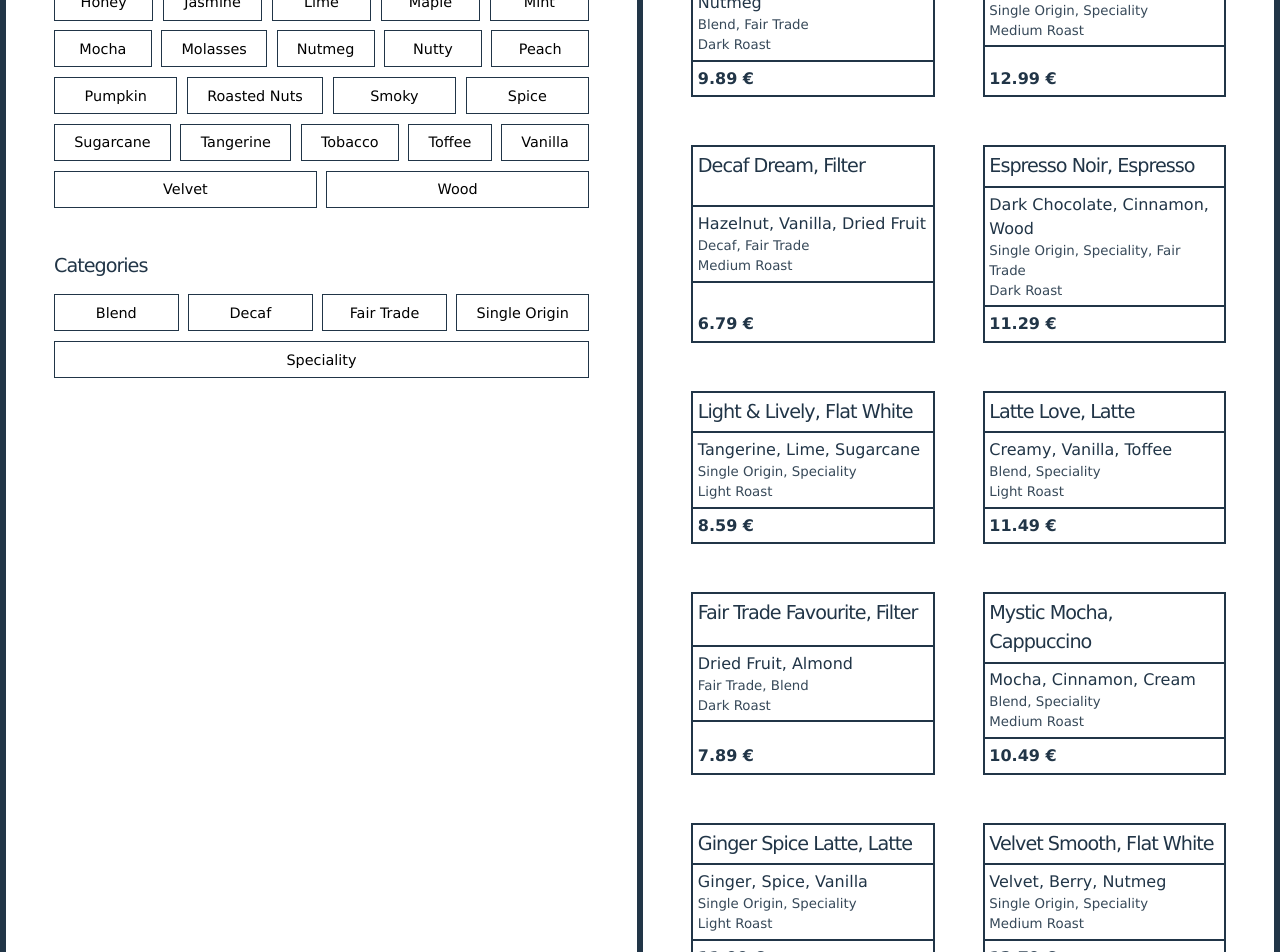
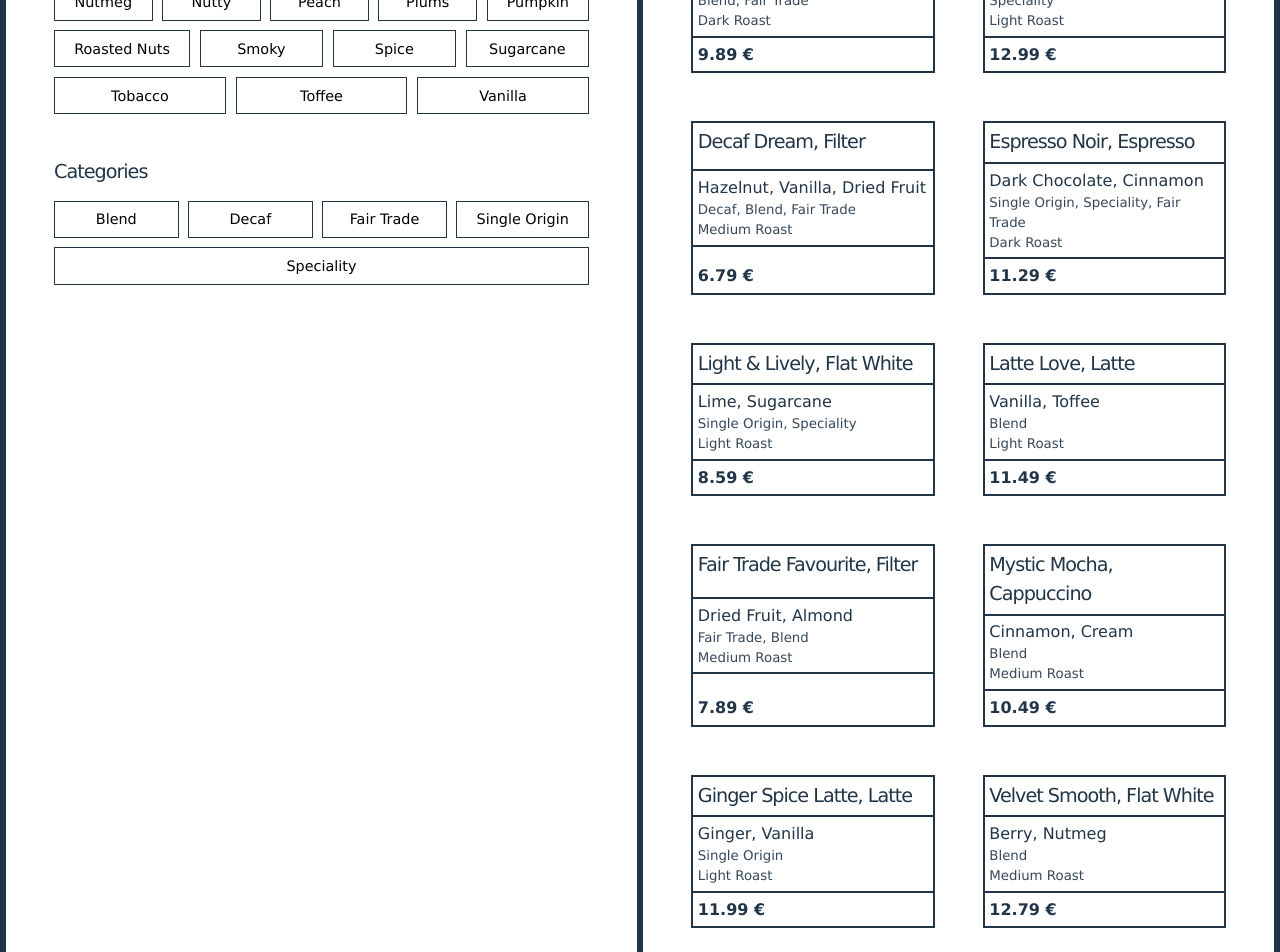
Before and after one commit to gunnar-miklis/multi-filtering, a React (Vite) app: page / in a window 1280 px wide. Shown: the part 980-1932 px from the top of the page. Built offline with nearby package versions, Linux system fonts and the light colour scheme.

Commit message:
refine coffee data

```diff
--- a/src/data/coffee-data.ts
+++ b/src/data/coffee-data.ts
@@ -24,8 +24,8 @@ export const coffees: Coffee[] = [
     name: 'Mellow Roast',
     roast: 'medium',
     type: 'Latte',
-    flavours: ['Caramel', 'Nutty', 'Cocoa'],
-    categories: ['Single Origin', 'Speciality'],
+    flavours: ['Caramel', 'Nutty'],
+    categories: ['Single Origin'],
     price: 7.99,
   },
   {
@@ -43,7 +43,7 @@ export const coffees: Coffee[] = [
     roast: 'light',
     type: 'Cappuccino',
     flavours: ['Citrus', 'Floral'],
-    categories: ['Single Origin', 'Speciality'],
+    categories: ['Speciality'],
     price: 8.29,
   },
   {
@@ -51,17 +51,17 @@ export const coffees: Coffee[] = [
     name: 'Night Owl',
     roast: 'dark',
     type: 'Flat White',
-    flavours: ['Molasses', 'Bitter Chocolate', 'Nutmeg'],
+    flavours: ['Plums', 'Nutmeg'],
     categories: ['Blend', 'Fair Trade'],
     price: 9.89,
   },
   {
     id: 7,
     name: 'Afternoon Delight',
-    roast: 'medium',
+    roast: 'light',
     type: 'Latte',
     flavours: ['Jasmine', 'Peach', 'Vanilla'],
-    categories: ['Single Origin', 'Speciality'],
+    categories: ['Speciality'],
     price: 12.99,
   },
   {
@@ -70,7 +70,7 @@ export const coffees: Coffee[] = [
     roast: 'medium',
     type: 'Filter',
     flavours: ['Hazelnut', 'Vanilla', 'Dried Fruit'],
-    categories: ['Decaf', 'Fair Trade'],
+    categories: ['Decaf', 'Blend', 'Fair Trade'],
     price: 6.79,
   },
   {
@@ -78,7 +78,7 @@ export const coffees: Coffee[] = [
     name: 'Espresso Noir',
     roast: 'dark',
     type: 'Espresso',
-    flavours: ['Dark Chocolate', 'Cinnamon', 'Wood'],
+    flavours: ['Dark Chocolate', 'Cinnamon'],
     categories: ['Single Origin', 'Speciality', 'Fair Trade'],
     price: 11.29,
   },
@@ -87,7 +87,7 @@ export const coffees: Coffee[] = [
     name: 'Light & Lively',
     roast: 'light',
     type: 'Flat White',
-    flavours: ['Tangerine', 'Lime', 'Sugarcane'],
+    flavours: ['Lime', 'Sugarcane'],
     categories: ['Single Origin', 'Speciality'],
     price: 8.59,
   },
@@ -96,14 +96,14 @@ export const coffees: Coffee[] = [
     name: 'Latte Love',
     roast: 'light',
     type: 'Latte',
-    flavours: ['Creamy', 'Vanilla', 'Toffee'],
-    categories: ['Blend', 'Speciality'],
+    flavours: ['Vanilla', 'Toffee'],
+    categories: ['Blend'],
     price: 11.49,
   },
   {
     id: 15,
     name: 'Fair Trade Favourite',
-    roast: 'dark',
+    roast: 'medium',
     type: 'Filter',
     flavours: ['Dried Fruit', 'Almond'],
     categories: ['Fair Trade', 'Blend'],
@@ -114,8 +114,8 @@ export const coffees: Coffee[] = [
     name: 'Mystic Mocha',
     roast: 'medium',
     type: 'Cappuccino',
-    flavours: ['Mocha', 'Cinnamon', 'Cream'],
-    categories: ['Blend', 'Speciality'],
+    flavours: ['Cinnamon', 'Cream'],
+    categories: ['Blend'],
     price: 10.49,
   },
   {
@@ -123,8 +123,8 @@ export const coffees: Coffee[] = [
     name: 'Ginger Spice Latte',
     roast: 'light',
     type: 'Latte',
-    flavours: ['Ginger', 'Spice', 'Vanilla'],
-    categories: ['Single Origin', 'Speciality'],
+    flavours: ['Ginger', 'Vanilla'],
+    categories: ['Single Origin'],
     price: 11.99,
   },
   {
@@ -132,8 +132,8 @@ export const coffees: Coffee[] = [
     name: 'Velvet Smooth',
     roast: 'medium',
     type: 'Flat White',
-    flavours: ['Velvet', 'Berry', 'Nutmeg'],
-    categories: ['Single Origin', 'Speciality'],
+    flavours: ['Berry', 'Nutmeg'],
+    categories: ['Blend'],
     price: 12.79,
   },
   {
@@ -142,7 +142,7 @@ export const coffees: Coffee[] = [
     roast: 'dark',
     type: 'Espresso',
     flavours: ['Smoky', 'Cherry', 'Spice'],
-    categories: ['Blend', 'Fair Trade'],
+    categories: ['Blend'],
     price: 11.79,
   },
   {
@@ -160,7 +160,7 @@ export const coffees: Coffee[] = [
     roast: 'dark',
     type: 'Americano',
     flavours: ['Pumpkin', 'Spice', 'Maple'],
-    categories: ['Blend', 'Speciality'],
+    categories: ['Blend'],
     price: 9.99,
   },
   {
@@ -169,16 +169,16 @@ export const coffees: Coffee[] = [
     roast: 'light',
     type: 'Flat White',
     flavours: ['Honey', 'Vanilla', 'Almond'],
-    categories: ['Single Origin', 'Speciality'],
+    categories: ['Single Origin'],
     price: 11.29,
   },
   {
     id: 27,
     name: 'Hazelnut Heaven',
-    roast: 'medium',
+    roast: 'dark',
     type: 'Espresso',
-    flavours: ['Hazelnut', 'Chocolate', 'Coffee'],
-    categories: ['Blend', 'Fair Trade'],
+    flavours: ['Hazelnut', 'Chocolate'],
+    categories: ['Blend'],
     price: 10.99,
   },
   {
@@ -187,7 +187,7 @@ export const coffees: Coffee[] = [
     roast: 'medium',
     type: 'Filter',
     flavours: ['Mint', 'Chocolate', 'Caramel'],
-    categories: ['Single Origin', 'Speciality'],
+    categories: ['Single Origin'],
     price: 8.99,
   },
   {
@@ -196,16 +196,16 @@ export const coffees: Coffee[] = [
     roast: 'medium',
     type: 'Americano',
     flavours: ['Spice', 'Nutty', 'Citrus'],
-    categories: ['Decaf', 'Fair Trade'],
+    categories: ['Decaf'],
     price: 7.49,
   },
   {
     id: 32,
     name: 'Creamy Caramel',
-    roast: 'light',
+    roast: 'medium',
     type: 'Latte',
     flavours: ['Caramel', 'Cream', 'Vanilla'],
-    categories: ['Blend', 'Speciality'],
+    categories: ['Blend'],
     price: 14.29,
   },
 ];
```
